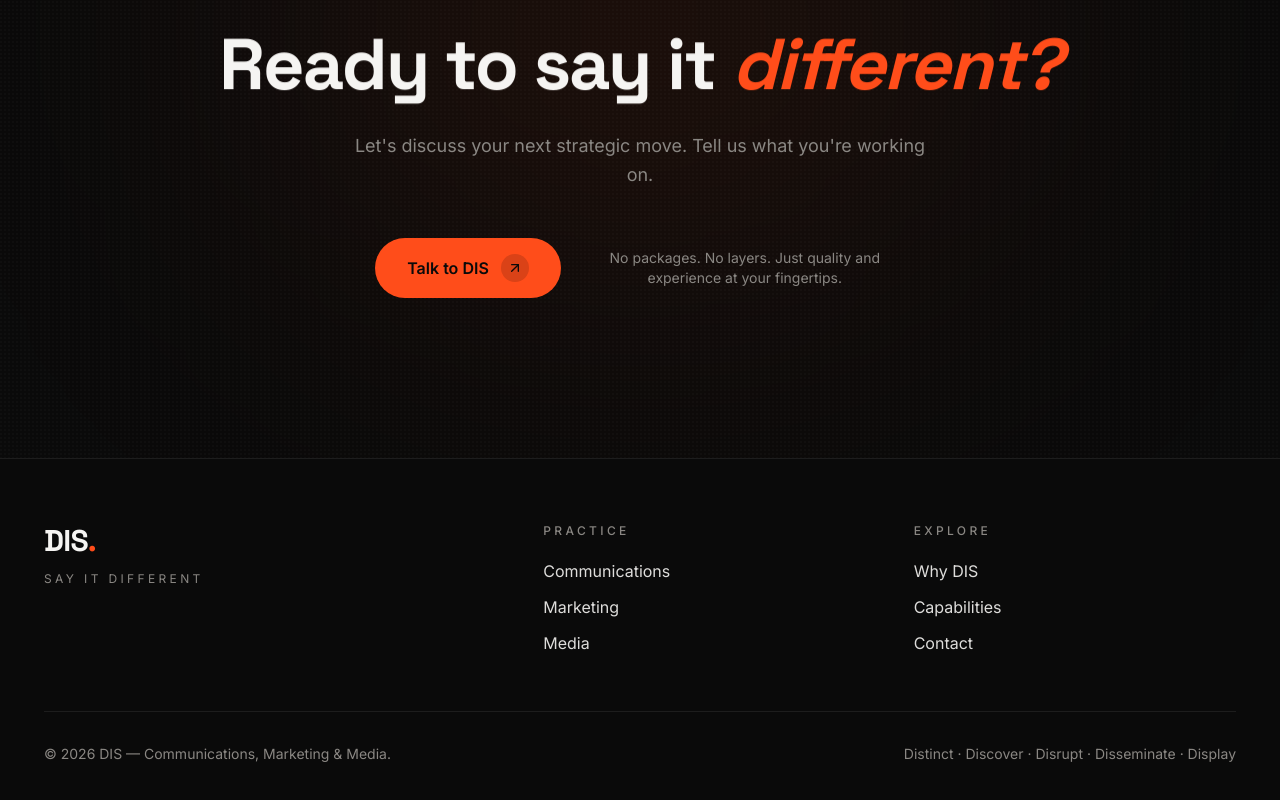
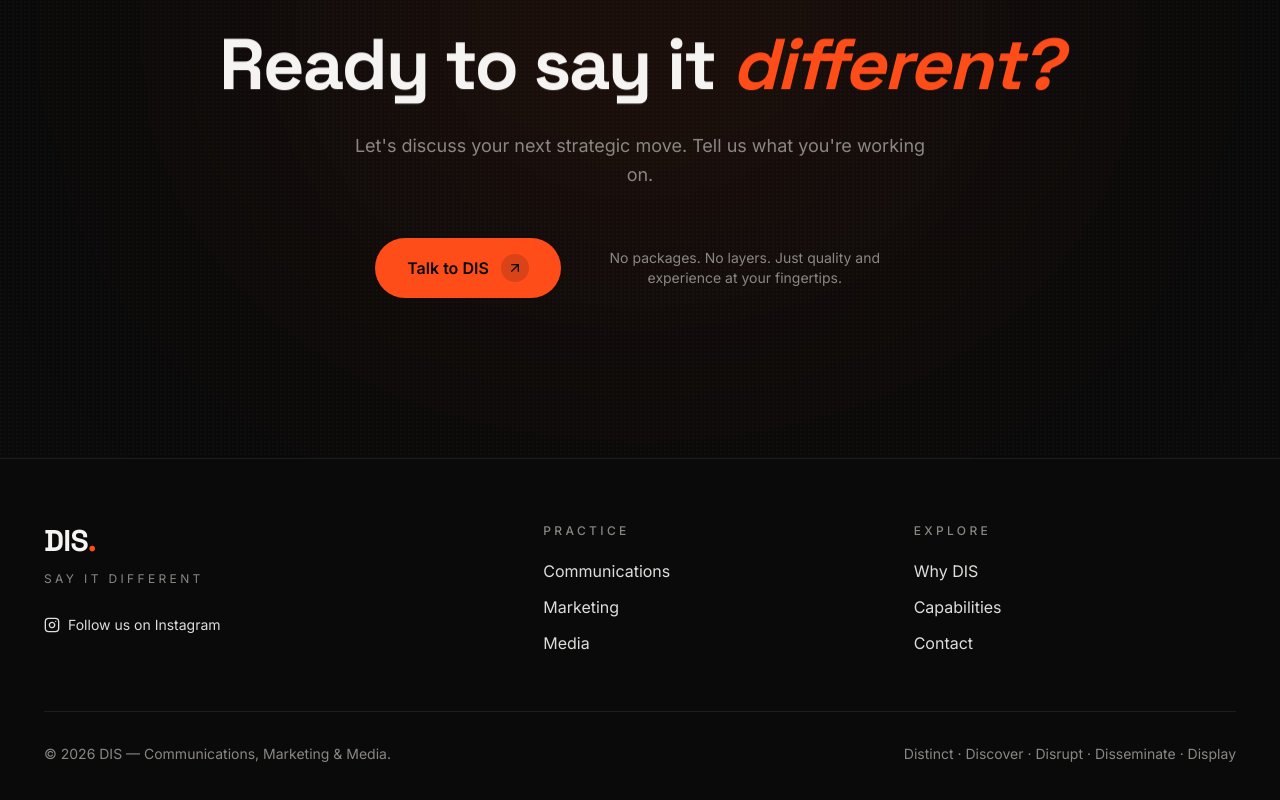
Before and after one commit to disworks/recreate, a Next.js app: page / in a window 1280 px wide. Shown: the part 4823-5623 px from the top of the page. Built offline with nearby package versions, Linux system fonts and the light colour scheme.

Commit message:
Add Instagram link to footer

```diff
--- a/components/site-footer.tsx
+++ b/components/site-footer.tsx
@@ -1,3 +1,5 @@
+import { Instagram } from 'lucide-react'
+
 const PRACTICE = ['Communications', 'Marketing', 'Media']
 const EXPLORE = [
   { label: 'Why DIS', href: '#why' },
@@ -17,6 +19,16 @@ export function SiteFooter() {
             <p className="mt-3 text-xs tracking-[0.28em] text-muted-foreground">
               SAY IT DIFFERENT
             </p>
+            <a
+              href="https://instagram.com/disworks.sg"
+              target="_blank"
+              rel="noreferrer"
+              aria-label="Follow DIS on Instagram"
+              className="mt-7 inline-flex items-center gap-2 text-sm text-foreground/90 transition-colors hover:text-brand"
+            >
+              <Instagram aria-hidden="true" className="size-4" />
+              <span>Follow us on Instagram</span>
+            </a>
           </div>
 
           <div>
```
